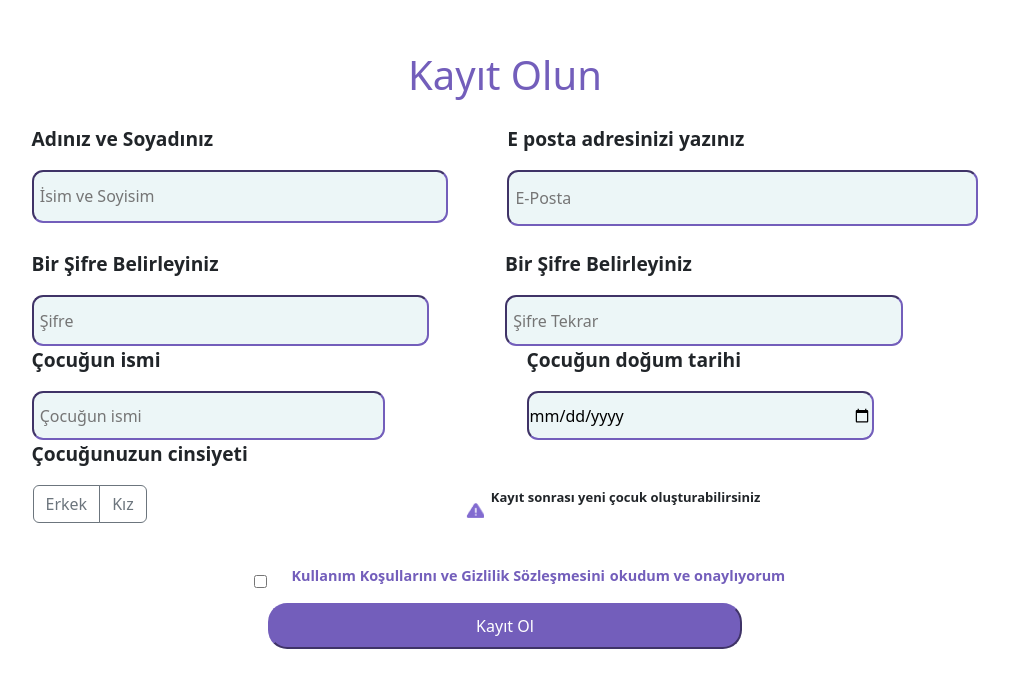
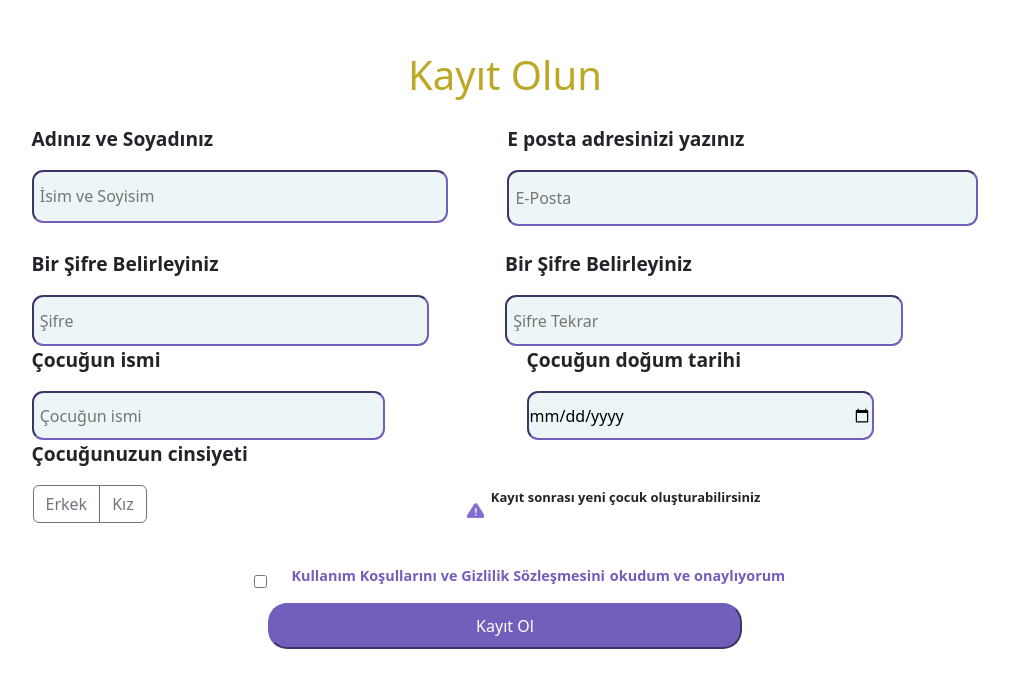
Before and after one commit to umutdurna/kidokitprojeorigin, a React (Create React App) app: page /kayitol in a window 1280 px wide. Shown: the top 688 px of the page, without its empty margins (135-1144 px from the left). Built offline with nearby package versions, Linux system fonts and the light colour scheme.

Commit message:
dev deneme

```diff
--- a/src/components/kayitol.css
+++ b/src/components/kayitol.css
@@ -3,7 +3,7 @@
 
 .kayitol-form .header{
     text-align: center;
-    color: #735EBB;
+    color: #bca825;
     margin-top: 4%;
 }
 
@@ -63,9 +63,7 @@
     margin-right: 8%;
 }
 
-.body{
-    background-color: aqua;
-}
+
 
 .kayitol-form .item-two .password-2{
     margin-right: 8%;
```
